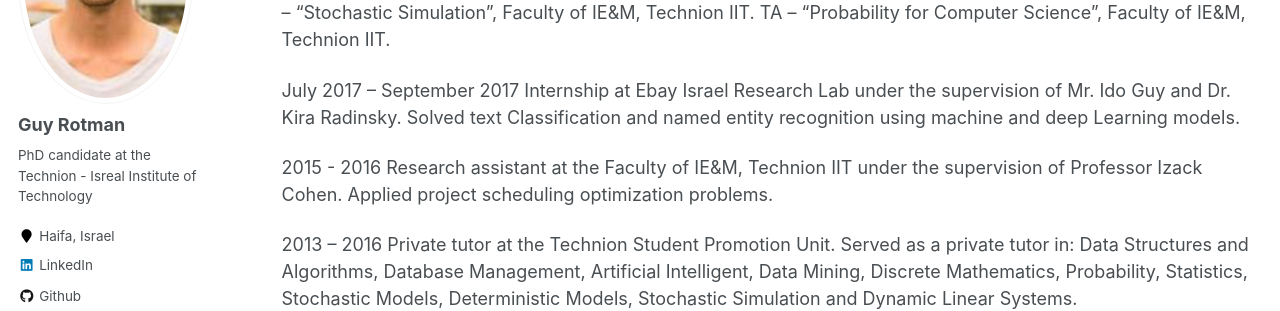
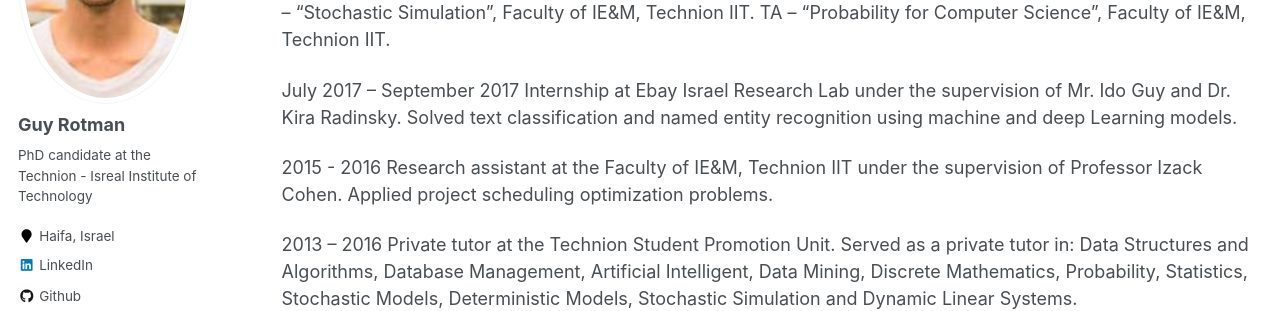
Before and after one commit to rotmanguy/rotmanguy.github.io, a Jekyll site: the page built from _pages/cv.md, in a window 1280 px wide and 900 px high, scrolled down 603 px. Shown: the part 180-491 px from the top of the window. Built offline with Jekyll 4.4.1, drawn with Linux system fonts in a browser that asks for light colours.

Commit message:
Update cv.md

```diff
--- a/_pages/cv.md
+++ b/_pages/cv.md
@@ -29,7 +29,7 @@ TA in charge & lab Operator – "Stochastic Simulation", Faculty of IE&M, Techni
 TA – "Probability for Computer Science", Faculty of IE&M, Technion IIT.
 
 July 2017 – September 2017
-Internship at Ebay Israel Research Lab under the supervision of Mr. Ido Guy and Dr. Kira Radinsky. Solved text Classification and named entity recognition using machine and deep Learning models.
+Internship at Ebay Israel Research Lab under the supervision of Mr. Ido Guy and Dr. Kira Radinsky. Solved text classification and named entity recognition using machine and deep Learning models.
 
 2015 - 2016
 Research assistant at the Faculty of IE&M, Technion IIT under the supervision of Professor Izack Cohen. Applied project scheduling optimization problems.
```
